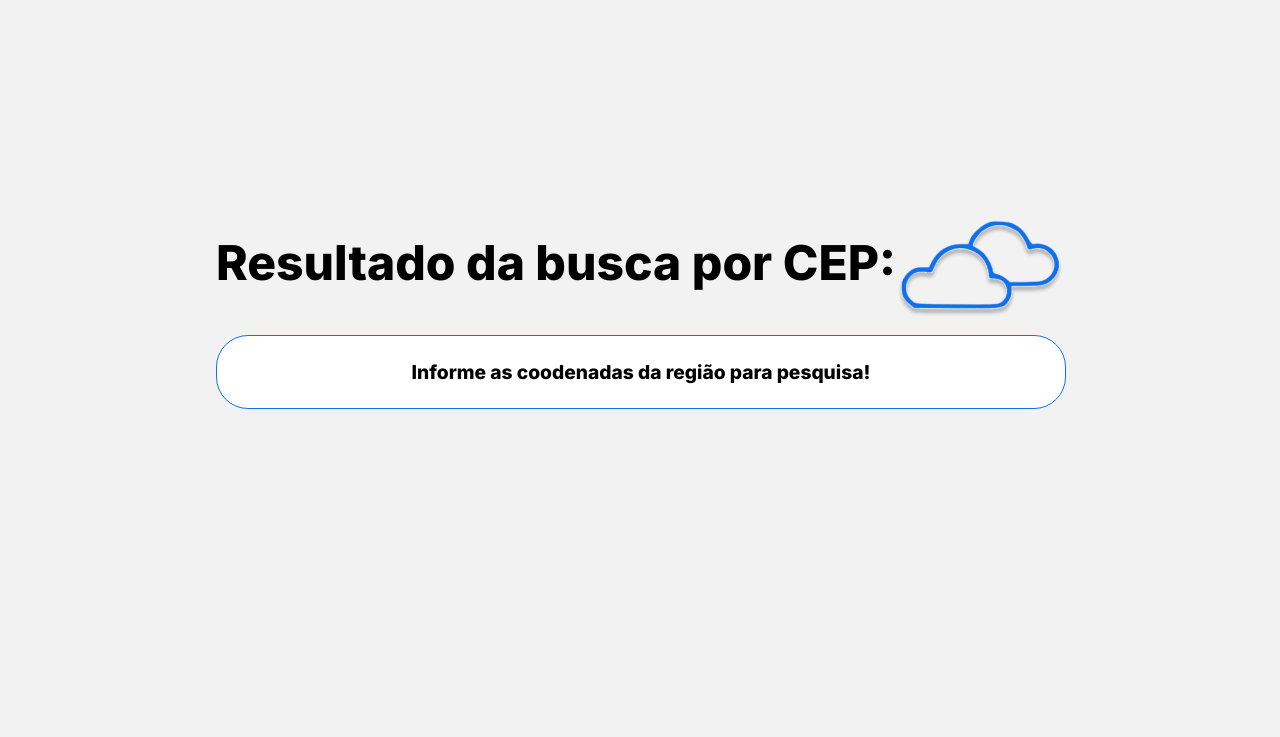
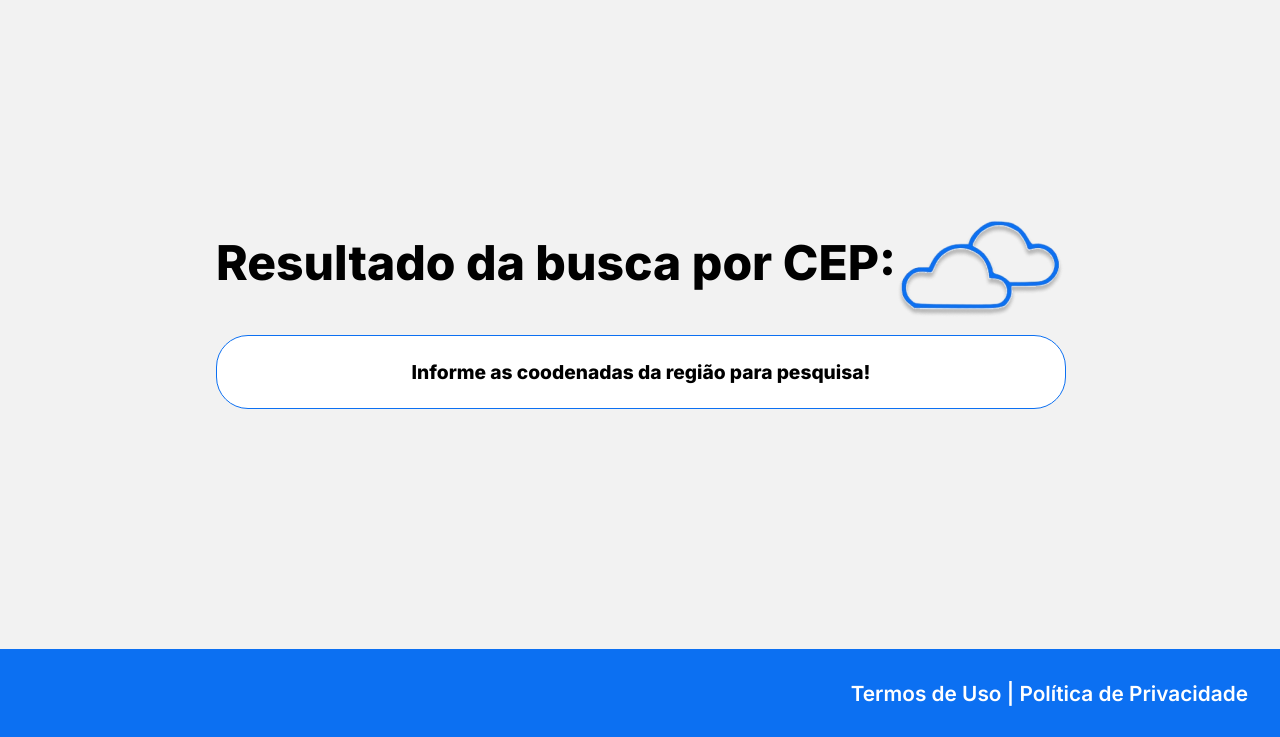
Before and after one commit to Rafael-de-Sa/RID144505_Desafio01, a plain HTML site: page index.html in a window 1280 px wide. Shown: the part 2091-2828 px from the top of the page. Before the commit the page ends 2500 px from the top, so only its background shows below. Drawn offline with Linux system fonts and the light colour scheme.

Commit message:
✨ feat: footer

```diff
--- a/index.html
+++ b/index.html
@@ -114,5 +114,11 @@
         </div>
       </section>
     </main>
+
+    <footer>
+      <section class="footer background-blue">
+        <p>Termos de Uso | Política de Privacidade</p>
+      </section>
+    </footer>
   </body>
 </html>
```
